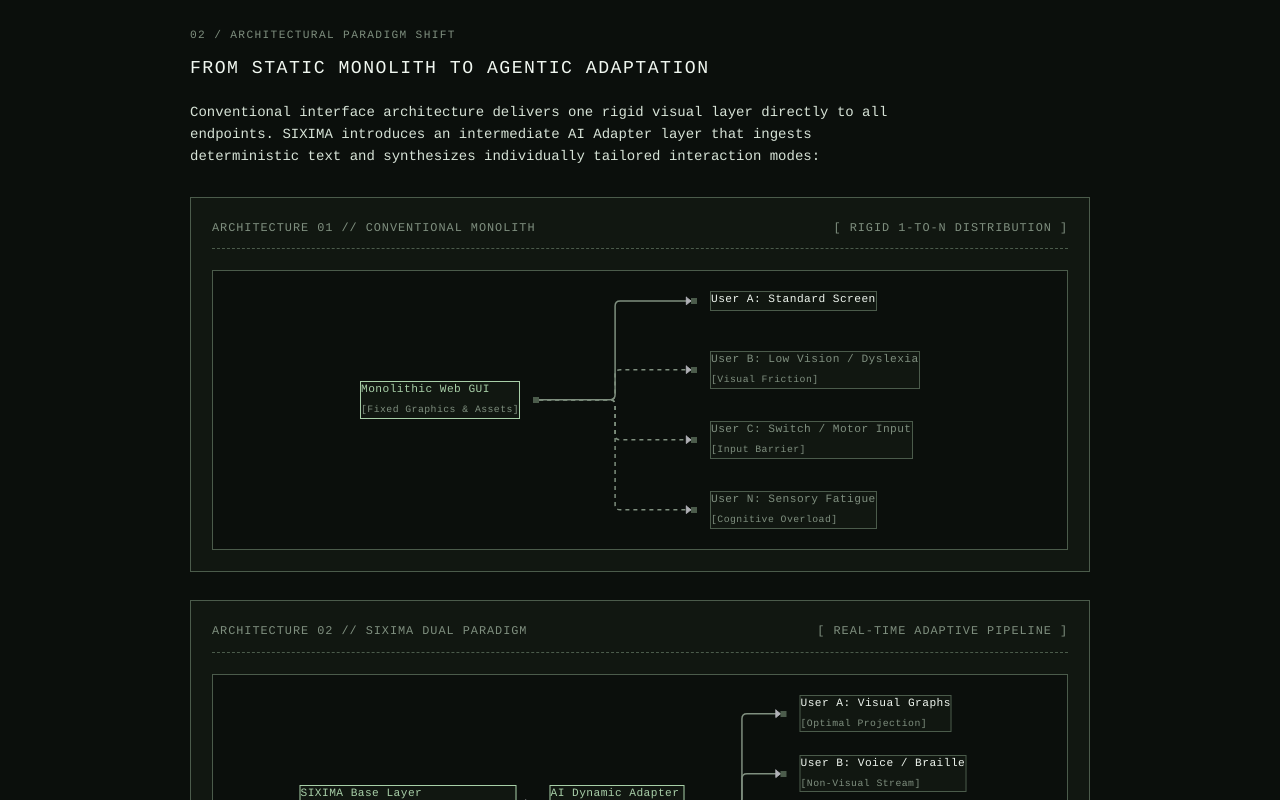
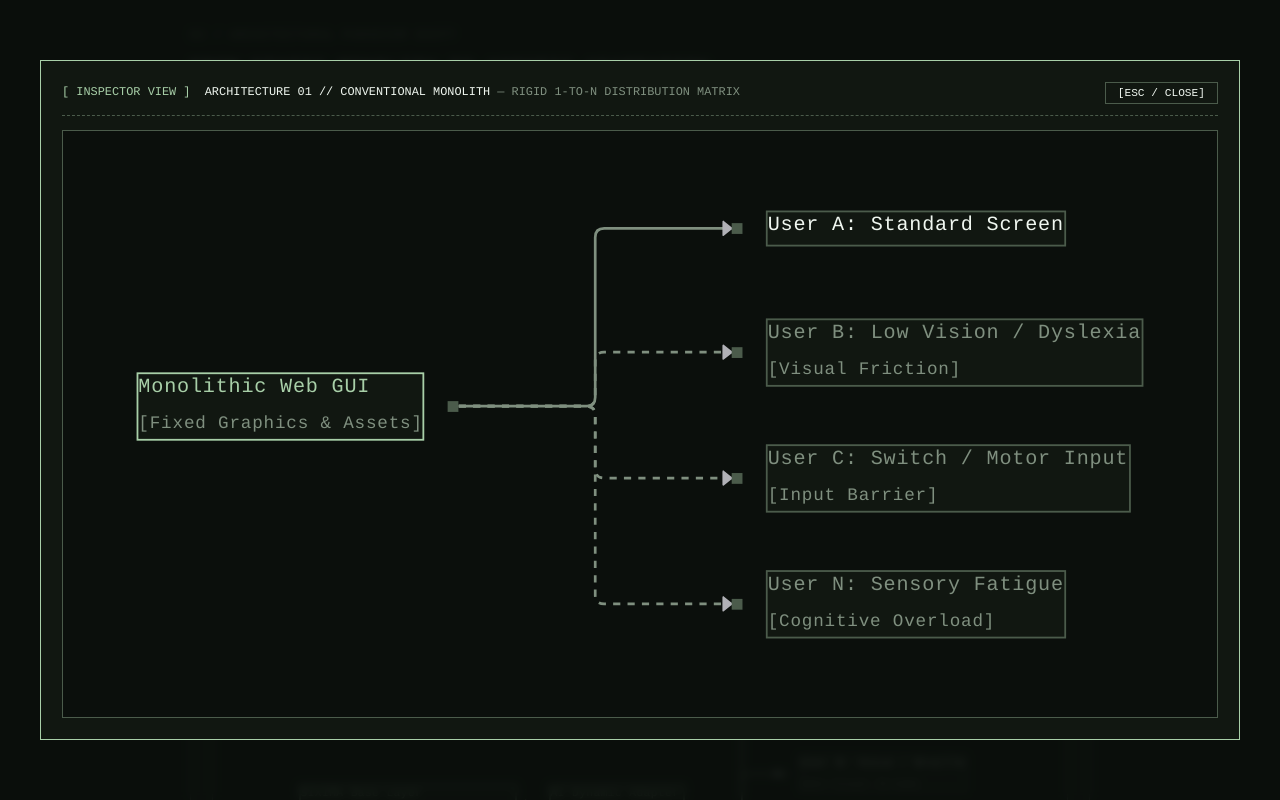
Before and after one commit to sixima-electric/JAIBUS-app, a React (Vite) app: page /about in a window 1280 px wide. Both pictures are taken after a click on the element 536 px from the left and 1250 px from the top of the page. Shown: the part 850-1650 px from the top of the page. Built offline with nearby package versions, Linux system fonts and the light colour scheme.

Commit message:
SIXIMA UI NEONEO

```diff
--- a/src/pages/About.jsx
+++ b/src/pages/About.jsx
@@ -1,3 +1,4 @@
+import { useState, useEffect } from "react";
 import { ReactFlow, Handle, Position, MarkerType } from "@xyflow/react";
 import "./layouts/sixima.css";
 import "./layouts/sixima-flow.css";
@@ -222,6 +223,17 @@
 ];
 
 function About() {
+  const [modalDiagram, setModalDiagram] = useState(null);
+
+  // Escキーでモーダルを閉じる
+  useEffect(() => {
+    const handleKeyDown = (e) => {
+      if (e.key === "Escape") setModalDiagram(null);
+    };
+    window.addEventListener("keydown", handleKeyDown);
+    return () => window.removeEventListener("keydown", handleKeyDown);
+  }, []);
+
   return (
     <main className="terminal">
       {/* HEADER TELEMETRY */}
@@ -311,11 +323,21 @@
         </p>
 
         <div className="flow-stack">
-          {/* Architecture Model 01 */}
-          <div className="flow-card">
+          {/* Card 01 */}
+          <div
+            className="flow-card"
+            onClick={() =>
+              setModalDiagram({
+                title: "ARCHITECTURE 01 // CONVENTIONAL MONOLITH",
+                subtitle: "RIGID 1-TO-N DISTRIBUTION MATRIX",
+                nodes: legacyNodes,
+                edges: legacyEdges,
+              })
+            }
+          >
             <div className="flow-card-header">
               <span>ARCHITECTURE 01 // CONVENTIONAL MONOLITH</span>
-              <span>[ RIGID 1-TO-N DISTRIBUTION ]</span>
+              <span>[ CLICK TO EXPAND // ZOOM ↗ ]</span>
             </div>
             <div className="flow-viewport">
               <ReactFlow
@@ -331,11 +353,21 @@
             </div>
           </div>
 
-          {/* Architecture Model 02 */}
-          <div className="flow-card">
+          {/* Card 02 */}
+          <div
+            className="flow-card"
+            onClick={() =>
+              setModalDiagram({
+                title: "ARCHITECTURE 02 // SIXIMA DUAL PARADIGM",
+                subtitle: "REAL-TIME AGENTIC ADAPTATION PIPELINE",
+                nodes: siximaNodes,
+                edges: siximaEdges,
+              })
+            }
+          >
             <div className="flow-card-header">
               <span>ARCHITECTURE 02 // SIXIMA DUAL PARADIGM</span>
-              <span>[ REAL-TIME ADAPTIVE PIPELINE ]</span>
+              <span>[ CLICK TO EXPAND // ZOOM ↗ ]</span>
             </div>
             <div className="flow-viewport">
               <ReactFlow
@@ -353,13 +385,53 @@
         </div>
       </section>
 
-      {/* 03 / BEYOND PURE UI: APPLIED UX & JAIBUS */}
+      {/* EXPANDED INSPECTOR MODAL */}
+      {modalDiagram && (
+        <div
+          className="flow-modal-overlay"
+          onClick={() => setModalDiagram(null)}
+        >
+          <div
+            className="flow-modal-container"
+            onClick={(e) => e.stopPropagation()}
+          >
+            <div className="flow-modal-header">
+              <div>
+                <span style={{ color: "var(--accent-color)" }}>
+                  [ INSPECTOR VIEW ]
+                </span>{" "}
+                &nbsp;
+                <strong>{modalDiagram.title}</strong> — {modalDiagram.subtitle}
+              </div>
+              <button
+                className="flow-modal-close"
+                onClick={() => setModalDiagram(null)}
+              >
+                [ESC / CLOSE]
+              </button>
+            </div>
+            <div className="flow-modal-viewport">
+              <ReactFlow
+                nodes={modalDiagram.nodes}
+                edges={modalDiagram.edges}
+                nodeTypes={nodeTypes}
+                fitView
+                nodesDraggable={true}
+                zoomOnScroll={true}
+                panOnDrag={true}
+              />
+            </div>
+          </div>
+        </div>
+      )}
+
+      {/* 03 / BEYOND PURE UI */}
       <section className="section">
         <p className="label">03 / EXTENDED SCOPE</p>
         <h2>BEYOND PURE UI: ENGINEERING HOLISTIC UX</h2>
         <p>
-          SIXIMA is not merely a visual styling layer or retro stylesheet. We
-          treat design as an end-to-end ergonomic discipline, engineering the{" "}
+          SIXIMA is not merely a visual styling layer. We treat design as an
+          end-to-end ergonomic discipline, engineering the{" "}
           <strong>complete user experience (UX)</strong>—from raw network
           latency and input ergonomics to cognitive comprehension speed.
         </p>
--- a/src/pages/layouts/sixima-flow.css
+++ b/src/pages/layouts/sixima-flow.css
@@ -1,5 +1,5 @@
 /* ==========================================================================
-   SIXIMA REACT FLOW THEME SPECIFICATION (sixima-flow.css)
+   SIXIMA REACT FLOW THEME & MODAL SPECIFICATION (sixima-flow.css)
    ========================================================================== */
 @import "@xyflow/react/dist/style.css";
 
@@ -17,6 +17,12 @@
     border: 1px solid var(--border-color);
     background: var(--surface-color);
     padding: 1.5rem;
+    cursor: pointer;
+    transition: border-color 0.15s ease;
+}
+
+.flow-card:hover {
+    border-color: var(--accent-color);
 }
 
 .flow-card-header {
@@ -35,6 +41,7 @@
     height: 280px;
     background: var(--bg-color);
     border: 1px solid var(--border-color);
+    pointer-events: none; /* 一覧表示時はクリックイベントをカード全体へ通す */
 }
 
 /* ターミナルカスタムノード */
@@ -90,18 +97,65 @@
     stroke: var(--accent-color) !important;
 }
 
-/* エッジテキストラベル */
-.react-flow__edge-text {
-    fill: var(--text-color) !important;
-    font-family: var(--font-main) !important;
-    font-size: 0.75rem !important;
-}
-
-.react-flow__edge-textbg {
-    fill: var(--bg-color) !important;
-}
-
-/* 不要なコントロールUIを排除 */
 .react-flow__attribution {
     display: none !important;
 }
+
+/* ==========================================================================
+   TERMINAL INSPECTOR MODAL (EXPANDED VIEW)
+   ========================================================================== */
+
+.flow-modal-overlay {
+    position: fixed;
+    inset: 0;
+    background: rgba(11, 15, 12, 0.88);
+    backdrop-filter: blur(4px);
+    z-index: 9999;
+    display: flex;
+    align-items: center;
+    justify-content: center;
+    padding: 24px;
+}
+
+.flow-modal-container {
+    width: min(1200px, 100%);
+    height: min(85vh, 800px);
+    background: var(--surface-color);
+    border: 1px solid var(--accent-color);
+    display: flex;
+    flex-direction: column;
+    padding: 1.5rem;
+}
+
+.flow-modal-header {
+    display: flex;
+    justify-content: space-between;
+    align-items: center;
+    border-bottom: 1px dashed var(--border-color);
+    padding-bottom: 0.75rem;
+    margin-bottom: 1rem;
+    font-size: 0.85rem;
+    color: var(--text-muted);
+}
+
+.flow-modal-close {
+    background: transparent;
+    border: 1px solid var(--border-color);
+    color: var(--text-bright);
+    padding: 4px 12px;
+    font-size: 0.8rem;
+    cursor: pointer;
+    font-family: var(--font-main);
+}
+
+.flow-modal-close:hover {
+    background: var(--text-color);
+    color: var(--bg-color);
+}
+
+.flow-modal-viewport {
+    flex: 1;
+    width: 100%;
+    background: var(--bg-color);
+    border: 1px solid var(--border-color);
+}
```
